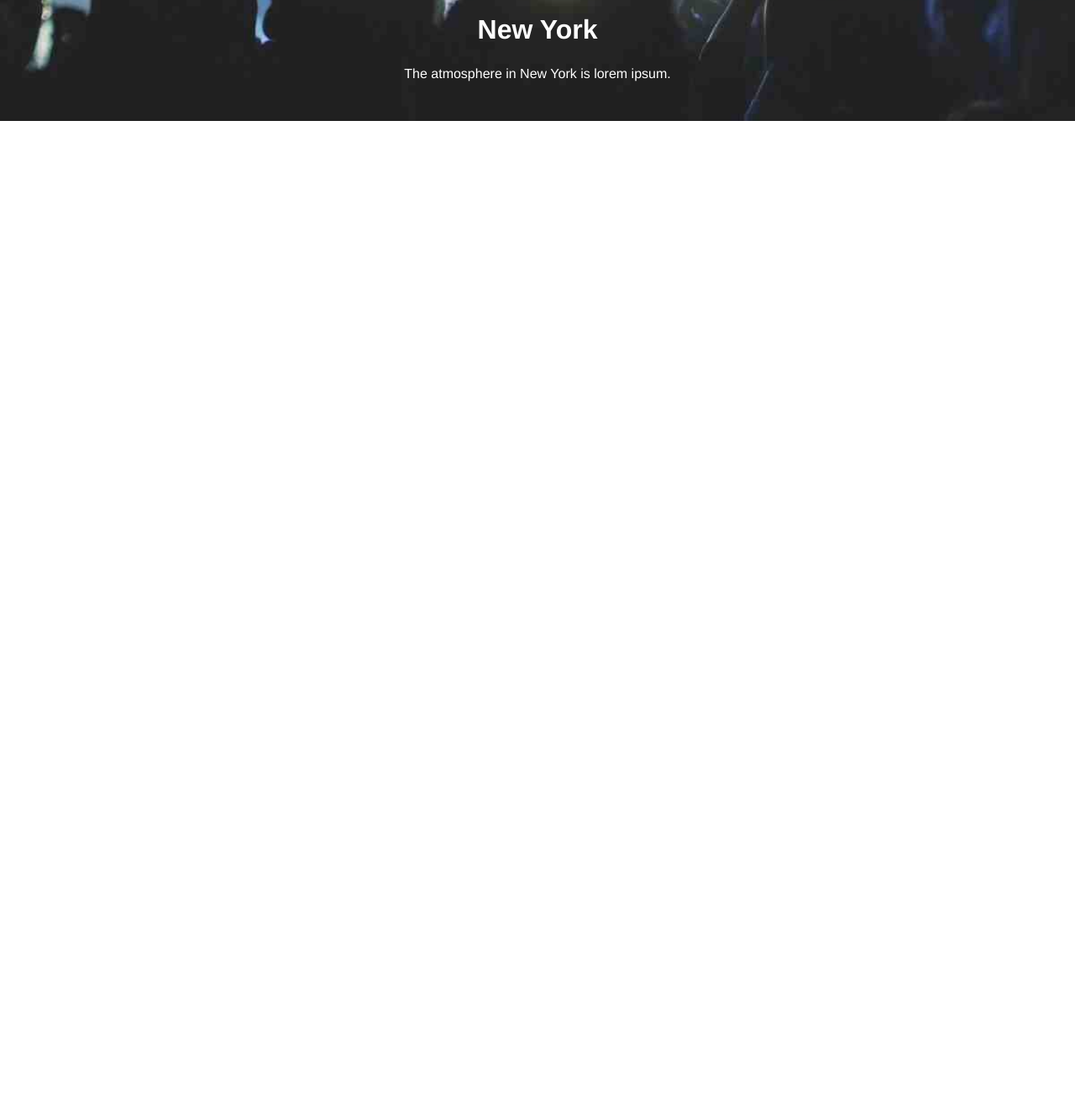
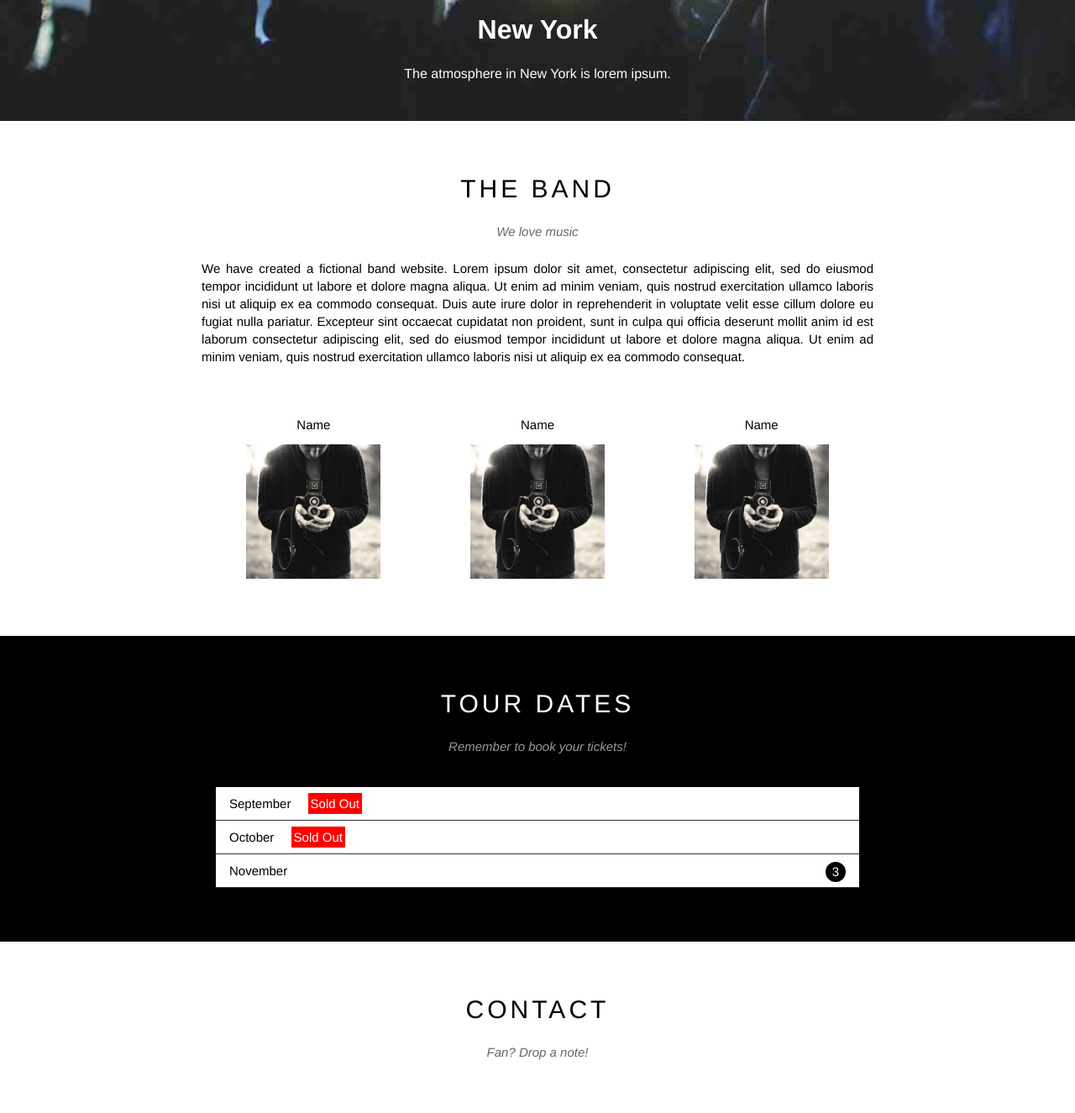
Before and after one commit to thanh-at2-ptit/web_the_band_f8, a plain HTML site: page index.html in a window 1280 px wide. Shown: the part 542-1867 px from the top of the page at 84% size. Before the commit the page ends 800 px from the top, so only its background shows below. Drawn offline with Linux system fonts and the light colour scheme.

Commit message:
[ADD] About team, ticket avaiable part_2. (F8-89)

```diff
--- a/index.html
+++ b/index.html
@@ -52,6 +52,48 @@
         </div>
 
         <div id="content">
+            <!-- About section -->
+            <div class="content-section">
+                <h2 class="section-heading">The Band</h2>
+                <p class="section-subheading">We love music</p>
+                <p class="about-text">We have created a fictional band website. Lorem ipsum dolor sit amet, consectetur adipiscing elit, sed do eiusmod tempor incididunt ut labore et dolore magna aliqua. Ut enim ad minim veniam, quis nostrud exercitation ullamco laboris nisi ut aliquip ex ea commodo consequat. Duis aute irure dolor in reprehenderit in voluptate velit esse cillum dolore eu fugiat nulla pariatur. Excepteur sint occaecat cupidatat non proident, sunt in culpa qui officia deserunt mollit anim id est laborum consectetur adipiscing elit, sed do eiusmod tempor incididunt ut labore et dolore magna aliqua. Ut enim ad minim veniam, quis nostrud exercitation ullamco laboris nisi ut aliquip ex ea commodo consequat.</p>
+                <div class="about-team">
+                    <div class="about-team-member">
+                        <p class="member-name">Name</p>
+                        <img src="assets/img/team_member_default_img.jpg" alt="" class="member-img">
+                    </div>
+
+                    <div class="about-team-member">
+                        <p class="member-name">Name</p>
+                        <img src="assets/img/team_member_default_img.jpg" alt="" class="member-img">
+                    </div>
+
+                    <div class="about-team-member">
+                        <p class="member-name">Name</p>
+                        <img src="assets/img/team_member_default_img.jpg" alt="" class="member-img">
+                    </div>
+                </div>
+                <div class="clear"></div>
+            </div>
+
+            <!-- Tour section -->
+            <div class="tour-dates">
+                <div class="content-section">
+                    <h2 class="section-heading">TOUR DATES</h2>
+                    <p class="section-subheading">Remember to book your tickets!</p>
+                    <ul class="tour-months">
+                        <li class="tour-month">September <span class="sold-out">Sold Out</span></li>
+                        <li class="tour-month">October <span class="sold-out">Sold Out</span></li>
+                        <li class="tour-month">November <span class="quantity">3</span></li>
+                    </ul>
+                </div>
+            </div>
+
+            <!-- Contact section -->
+            <div class="content-section">
+                <h2 class="section-heading">CONTACT</h2>
+                <p class="section-subheading">Fan? Drop a note!</p>
+            </div>
 
         </div>
 
```
Also changed, not shown: assets/img/team_member_default_img.jpg (added), note.txt.
